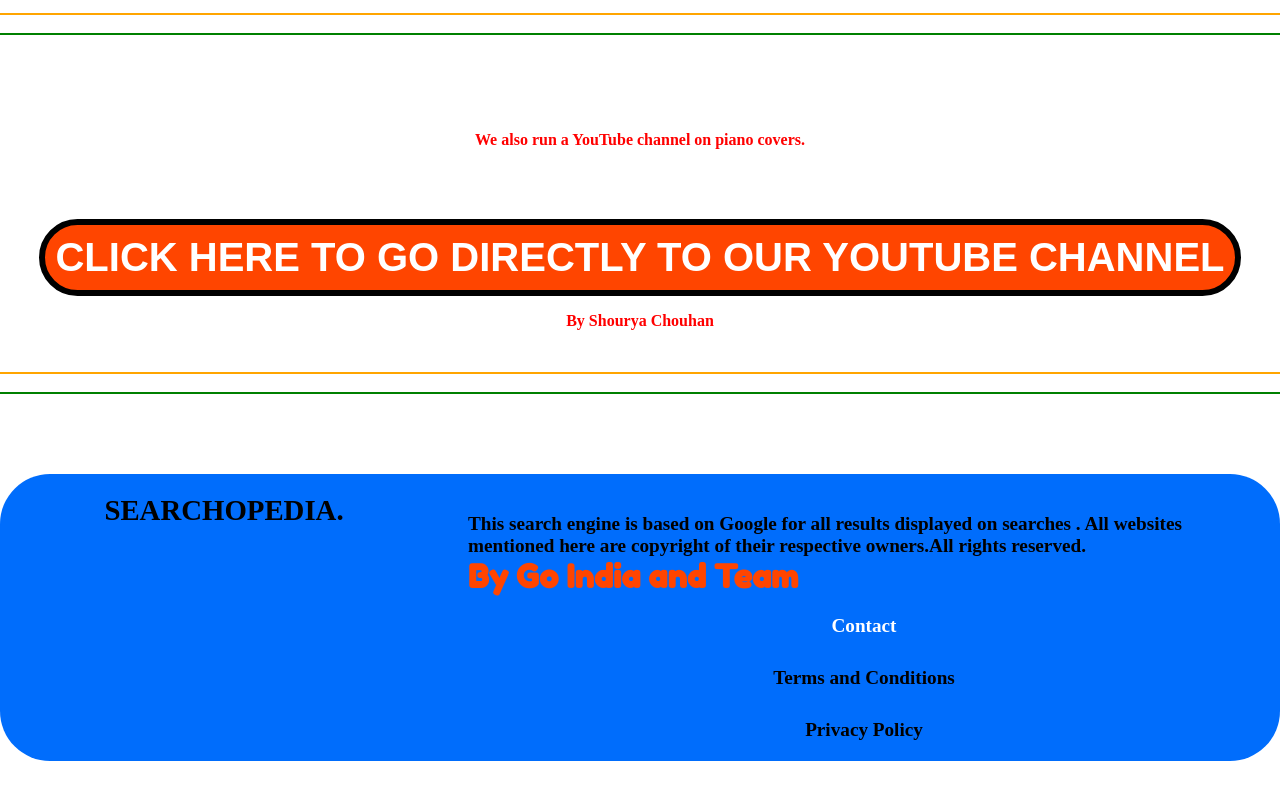
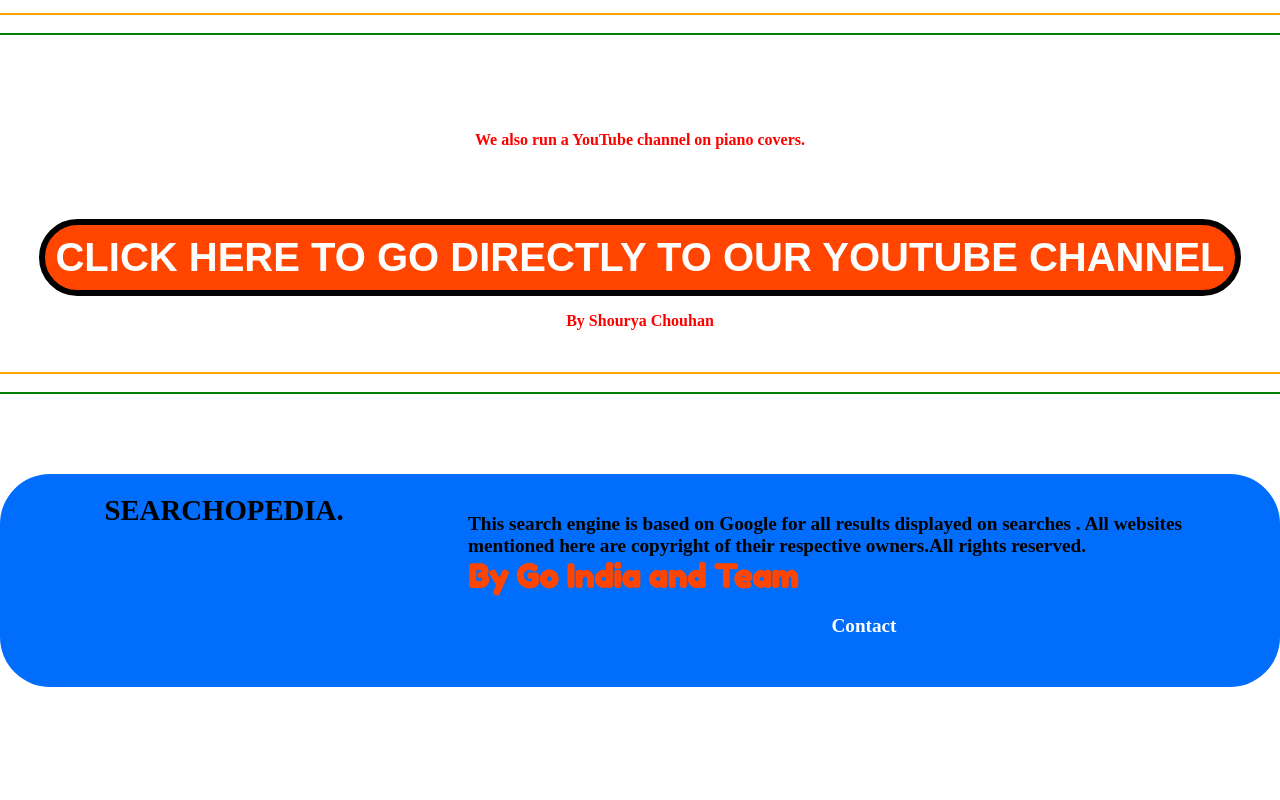
Before and after one commit to Go-India101/search2, a plain HTML site: page index.html in a window 1280 px wide. Shown: the part 1113-1913 px from the top of the page. After the commit the page ends 1840 px from the top, so only its background shows below. Drawn offline with Linux system fonts and the light colour scheme.

Commit message:
Update index.html

```diff
--- a/index.html
+++ b/index.html
@@ -388,14 +388,7 @@ document.getElementById("loader-container").style.zIndex = "-1";
                    </div>
                    </div> </a></li>
                    <li> <div class="container">
-                   <span class="tooltip"> Terms and Conditions
-                   <span class="tooltip-content">Sorry, We are working on it. </span>
-                   </span>
-                   </div> </li>
-                   <li><div class="container">
-                   <span class="tooltip"> Privacy Policy
-                   <span class="tooltip-content"> Sorry,we are working on it. </span>
-                   </span>
+                    </span>
                    </div></li>
                 </ul>
              </div>
```
